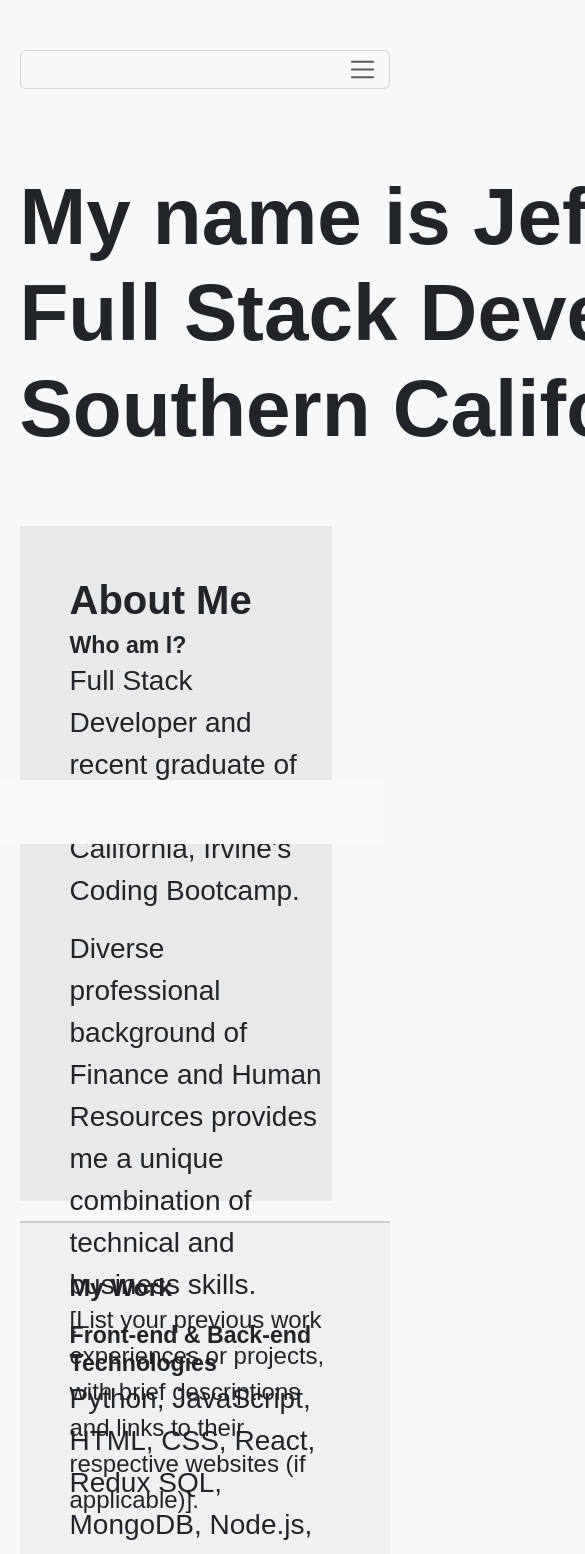
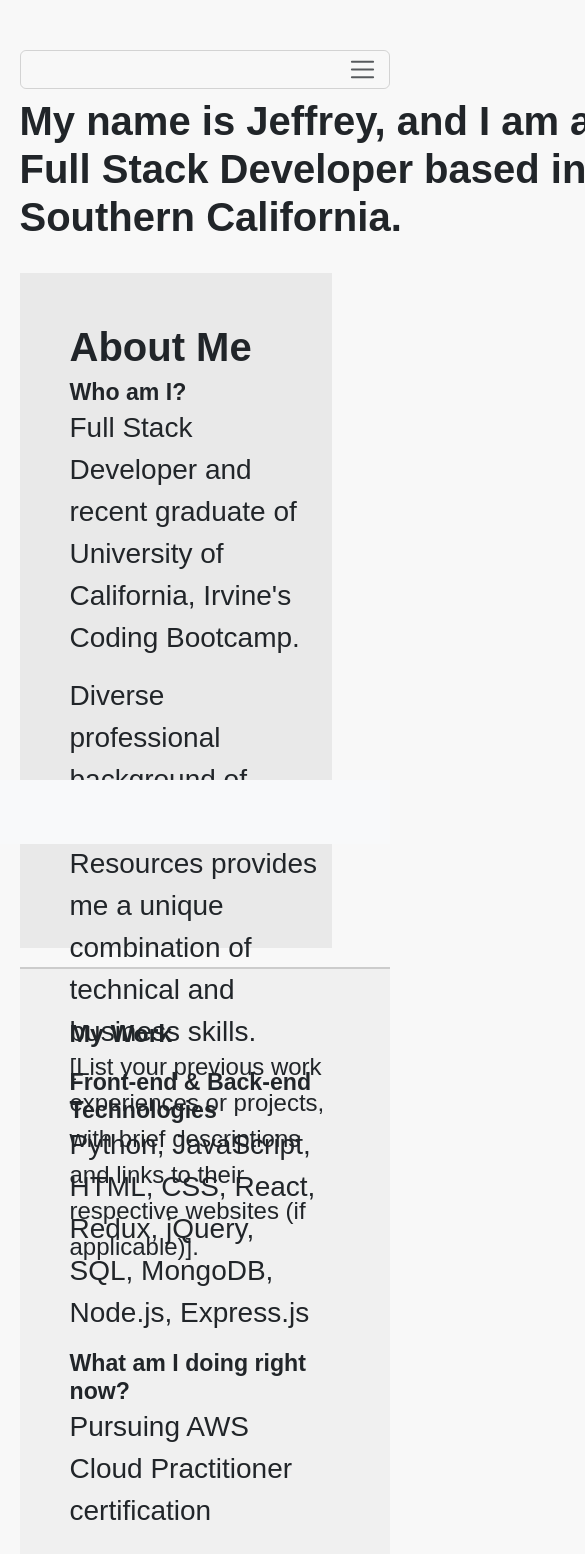
Before and after one commit to jffsun/portfolio-app, a React (Create React App) app: page / in a window 390 px wide. Shown: the top 1554 px of the page, 585 px wide, since content can reach past the window. Built offline with nearby package versions, Linux system fonts and the light colour scheme.

Commit message:
Adjust media query sizes; Media queries for scaling Home page height

```diff
--- a/src/pages/About.js
+++ b/src/pages/About.js
@@ -17,7 +17,7 @@ const About = () => {
         </p>
         <h3>Front-end & Back-end Technologies</h3>
         <p>
-          Python, JavaScript, HTML, CSS, React, Redux SQL, MongoDB, Node.js, Express, Apollo Server & GraphQL.
+          Python, JavaScript, HTML, CSS, React, Redux, jQuery, SQL, MongoDB, Node.js, Express.js
           {/* Insert logos for each side by side */}
         </p>
         <h3>
--- a/src/styles/global.css
+++ b/src/styles/global.css
@@ -158,7 +158,8 @@ a:hover {
 
 .home-container {
   display: flex;
-  padding-top: 10vh;
+  align-items:center;
+  /* padding-top: 10vh; */
   margin-left: 5vw;
   width: 75vw;
   height: 50vh;
@@ -222,14 +223,16 @@ footer button {
   bottom: 2rem;
 }
 
-/* Small devices (portrait phones) */
-@media screen and (max-width: 320px) {
+/* Styles for smartphones in portrait orientation */
+@media (max-width: 767px) {
+  .home-container  {
+    height: 20vh;
+  }
+  .home-content h1 {
+    font-size: 2.5rem;
+  }
 
-}
-
-/* Small devices (landscape phones) */
-@media screen and (min-width: 321px) and (max-width: 480px) {
-  /* Styles for vertical/collapsed navbar */
+/* Styles for vertical/collapsed navbar */
   .navbar-collapse {
     display: flex;
     justify-content: flex-end;
@@ -240,22 +243,31 @@ footer button {
   }
 }
 
-/* Medium devices (tablets) */
-@media screen and (min-width: 768px) and (max-width: 1023px) {
+/* Styles for smartphones in landscape orientation and tablets in portrait orientation */
+@media screen and (min-width: 768px) and (max-width: 991px) {
+  .home-container  {
+    height: 25vh;
+  }
   .home-content h1 {
     font-size: 3rem;
   }
 }
 
-/* Large devices (laptops/desktops) */
-@media screen and (min-width: 1024px) and (max-width: 1199px) {
+/* Styles for tablets in landscape orientation and smaller desktop screens */
+@media screen and (min-width: 992px) and (max-width: 1199px) {
+  .home-container  {
+    height: 35vh;
+  }
   .home-content h1 {
     font-size: 4rem;
   }
 }
 
-/* Extra-large devices (large desktops) */
-@media screen and (min-width: 1200px) and (max-width: 1980px) {
+/* Styles for larger desktop screens */
+@media screen and (min-width: 1200px) and (max-width: 1919px) {
+  .home-container  {
+    height: 45vh;
+  }
   .home-content h1 {
     font-size: 4.5rem;
   }
```
